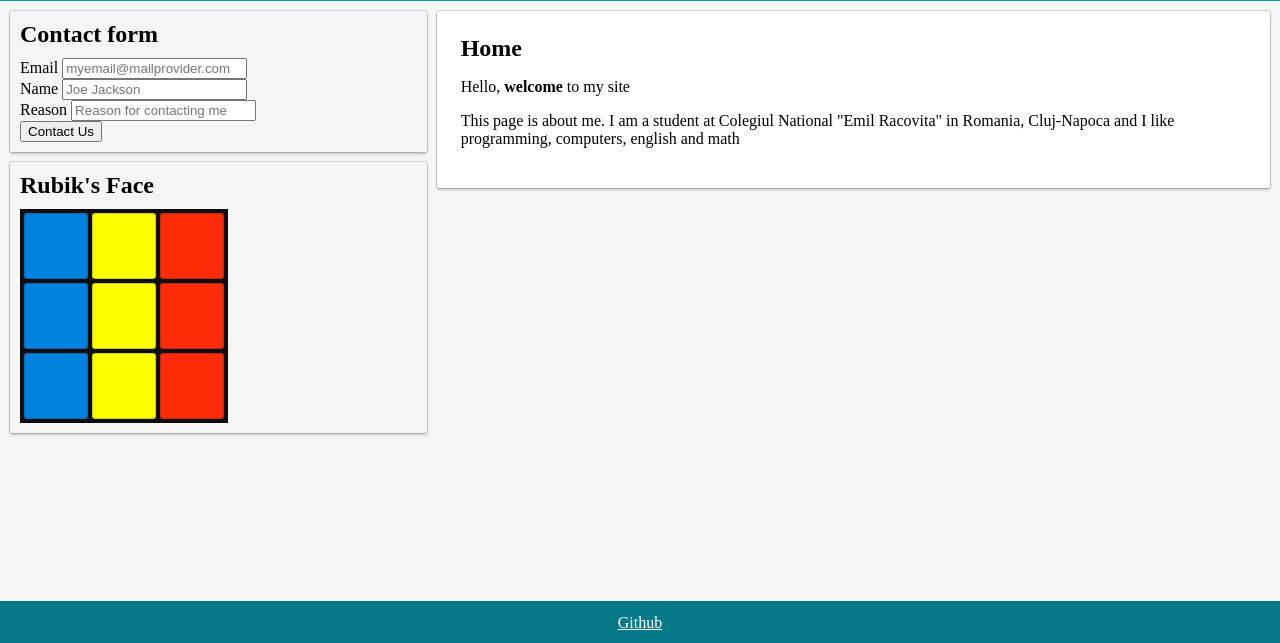
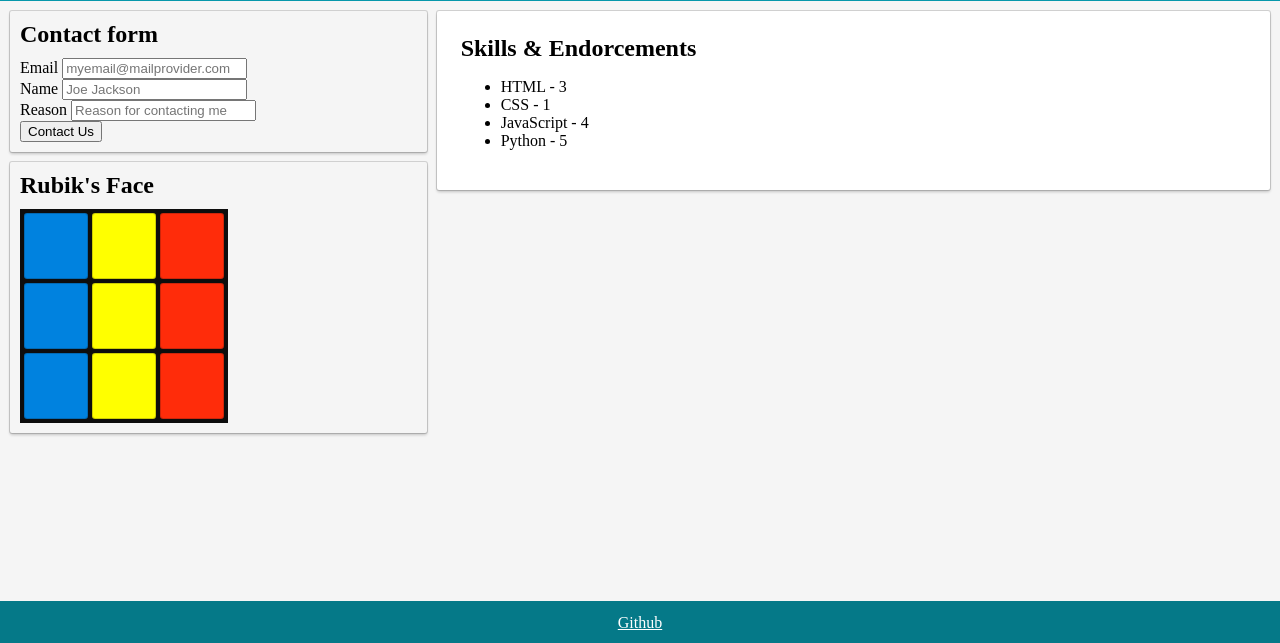
Before and after one commit to Gavriloie-Elias/Gavriloie-Elias.github.io, a plain HTML site: page index.html in a window 1280 px wide. Shown: the part 157-800 px from the top of the page. Drawn offline with Linux system fonts and the light colour scheme.

Commit message:
display skills from JS using array.map

```diff
--- a/index.html
+++ b/index.html
@@ -96,13 +96,9 @@
         </div>
         <div class="page" id="skills">
           <h2>Skills & Endorcements</h2>
-          <ul>
-            <li class="favorite">HTML - 1</li>
-            <li class="favorite">CSS - 0</li>
-            <li>Javascript - 0</li>
-            <li class="favorite">Python - 5</li>
-          </ul>
+          <ul></ul>
         </div>
+
         <div class="page" id="projects">
           <h2>Projects</h2>
           <p>This are the projects I've been working on...</p>
--- a/index.js
+++ b/index.js
@@ -1,4 +1,4 @@
-var activePage = "home";
+var activePage = "skills";
 
 function $(selector) {
   return document.querySelector(selector);
@@ -29,3 +29,11 @@ $("#top-menu-bar").addEventListener("click", function (e) {
     showPage(id);
   }
 });
+
+var skills = ["HTML - 3", "CSS - 1", "JavaScript - 4", "Python - 5"];
+var skillsMapResult = skills.map(function (skill) {
+  console.info("inside map", skill);
+  return `<li>${skill}</li>`;
+});
+//console.warn("result", skillsMapResult);
+$("#skills ul").innerHTML = skillsMapResult.join("");
```
